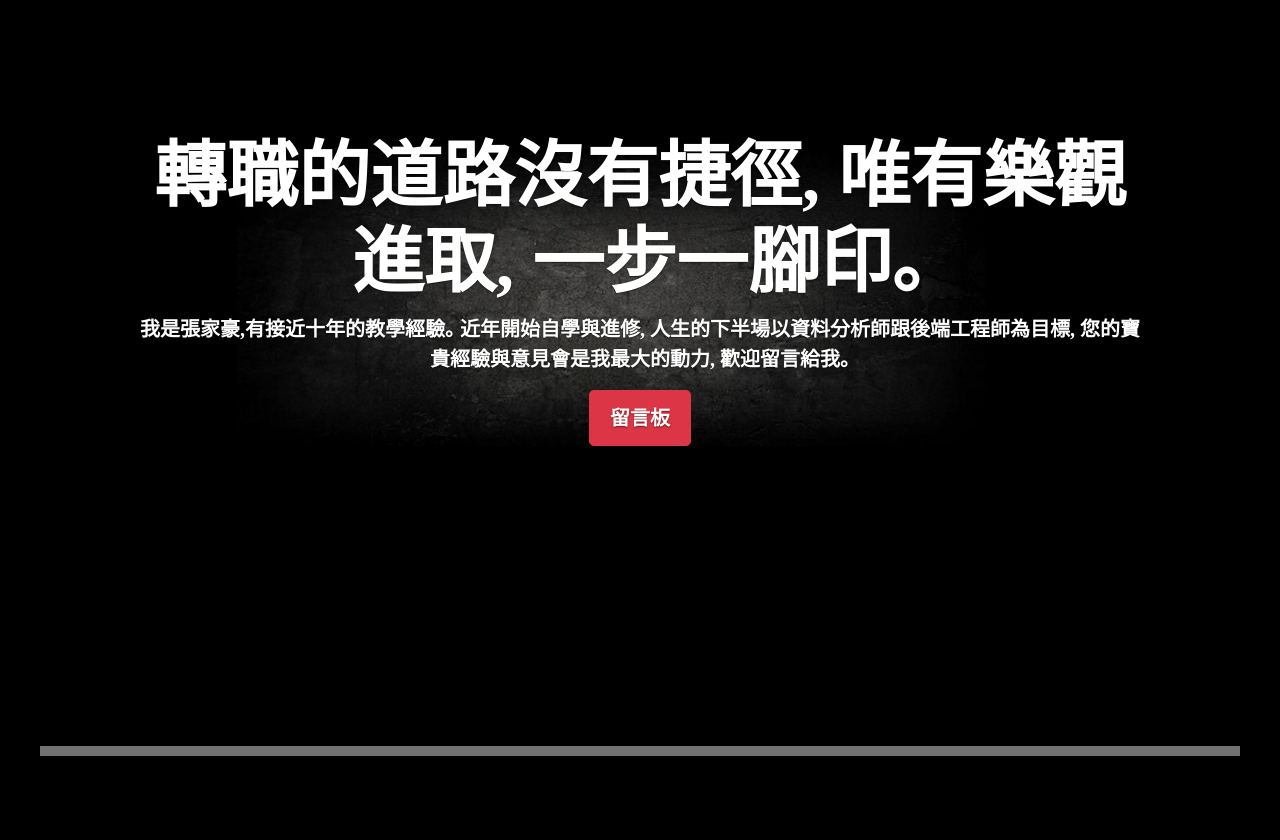
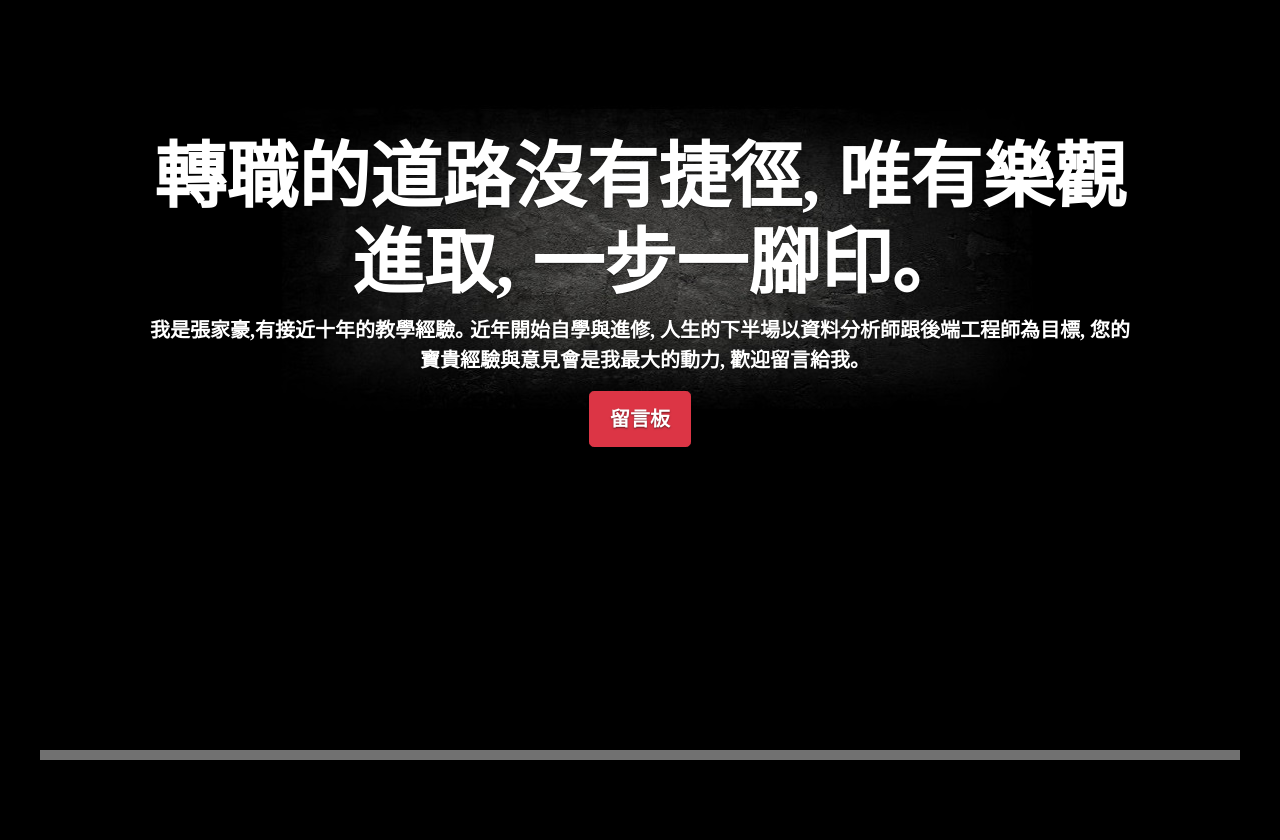
Before and after one commit to r97221004/SideProject01-PersonalWeb, a Flask app: page / in a window 1280 px wide. Shown: the part 83-923 px from the top of the page. Run offline with Flask 2, Linux system fonts and the light colour scheme; some libraries are stand-ins or nearby versions.

Commit message:
更新程式碼

```diff
--- a/PersonalWeb/static/css/style.css
+++ b/PersonalWeb/static/css/style.css
@@ -112,12 +112,17 @@
   font-weight: bold;
 }
 
+.outer{
+  border: 1px solid transparent;
+  background-image: url(../background1.jpg);
+  height: 600px;
+}
+
 .about{
   margin-left: 100px;
   margin-right: 100px;
   margin-top: 100pt;
   margin-bottom: 300px;
-  background-image: url(../background.jpg);
 }
 
 .cont{
--- a/PersonalWeb/templates/index.html
+++ b/PersonalWeb/templates/index.html
@@ -1,5 +1,6 @@
 {% extends 'base.html' %}
 {% block main %}
+<div class="outer">
 <div class="about">
 <h1 class="cover-heading display-3 cont" >轉職的道路沒有捷徑, 唯有樂觀進取, 一步一腳印｡</h1>
 <p class="lead cont">
@@ -9,6 +10,7 @@
 <p class="lead">
     <a href="{{ url_for('message') }}" class="btn btn-lg btn-danger">留言板</a>
 </p>
+</div>
 </div>
 
 <div id="education"></div>
```
Also changed, not shown: PersonalWeb/static/background1.jpg (added).
